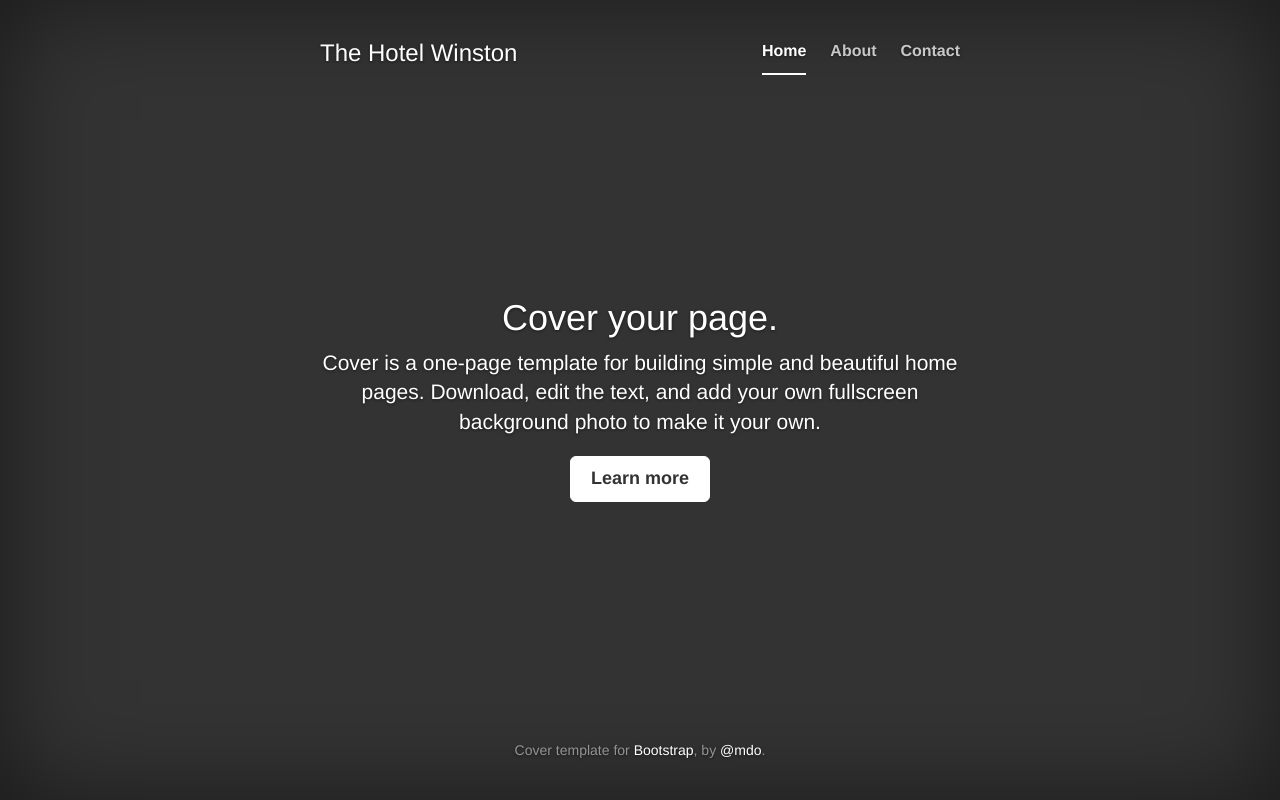
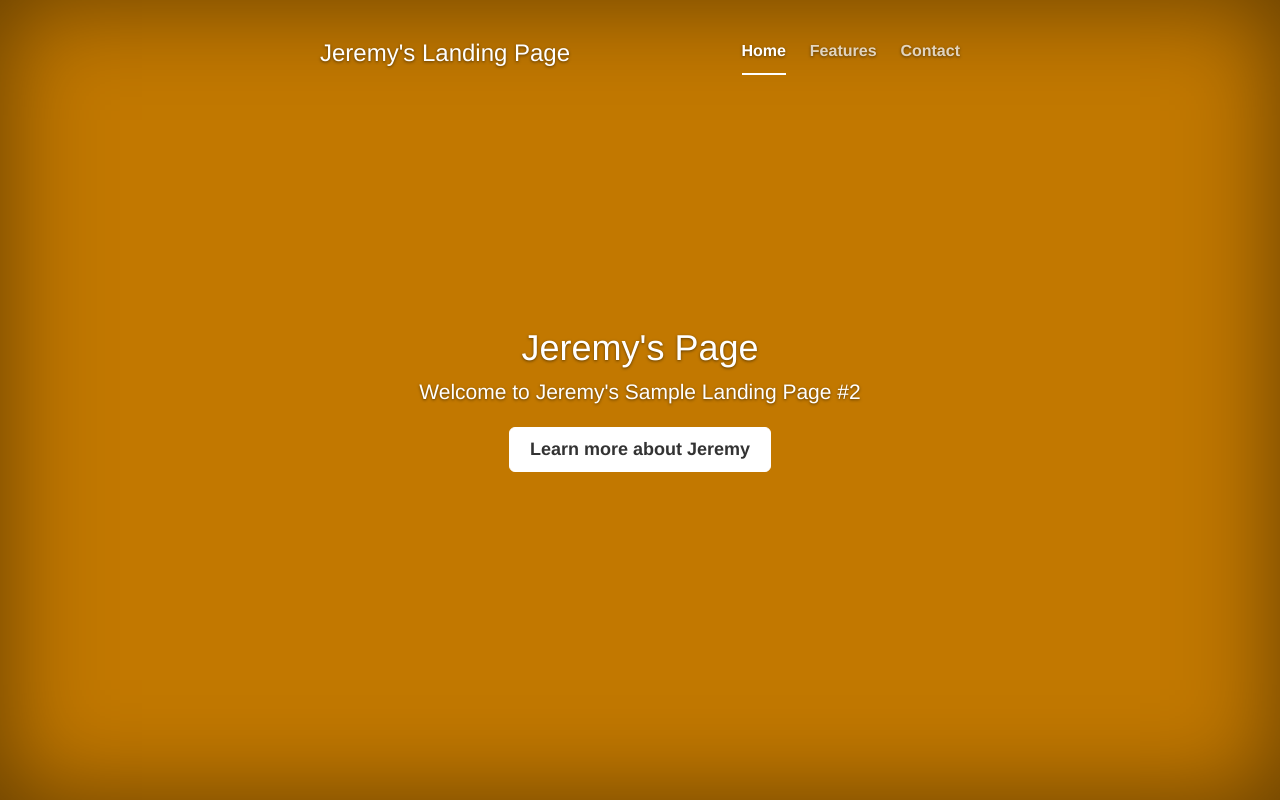
Before and after one commit to jeremyreynolds1/website, a PHP site: page /hotel_winston/index.html in a window 1280 px wide. Run offline with PHP 8.4, Linux system fonts and the light colour scheme; some libraries are stand-ins or nearby versions.

Commit message:
added new background color. removed docs.min.js.

```diff
--- a/hotel_winston/index.html
+++ b/hotel_winston/index.html
@@ -6,7 +6,7 @@
     <meta name="viewport" content="width=device-width, initial-scale=1">
     <meta name="description" content="">
     <meta name="author" content="">
-    <link rel="icon" href="../favicon.ico">
+    <link rel="icon" href="favicon.ico">
 
     <title>Cover Template for Bootstrap</title>
 
@@ -16,8 +16,13 @@
     <!-- Custom styles for this template -->
     <link href="../bootstrap/css/cover.css" rel="stylesheet">
 
-    <!-- IE10 viewport hack for Surface/desktop Windows 8 bug -->
-    <script src="../bootstrap/js/ie10.js"></script>
+
+    <!-- HTML5 shim and Respond.js IE8 support of HTML5 elements and media queries -->
+    <style>
+    	body{
+	    	background-color: #c27800;
+    	}
+    </style>
   </head>
 
   <body>
@@ -30,27 +35,21 @@
 
           <div class="masthead clearfix">
             <div class="inner">
-              <h3 class="masthead-brand">The Hotel Winston</h3>
+              <h3 class="masthead-brand">Jeremy's Landing Page</h3>
               <ul class="nav masthead-nav">
                 <li class="active"><a href="#">Home</a></li>
-                <li><a href="#">About</a></li>
+                <li><a href="#">Features</a></li>
                 <li><a href="#">Contact</a></li>
               </ul>
             </div>
           </div>
 
           <div class="inner cover">
-            <h1 class="cover-heading">Cover your page.</h1>
-            <p class="lead">Cover is a one-page template for building simple and beautiful home pages. Download, edit the text, and add your own fullscreen background photo to make it your own.</p>
+            <h1 class="cover-heading">Jeremy's Page</h1>
+            <p class="lead">Welcome to Jeremy's Sample Landing Page #2</p>
             <p class="lead">
-              <a href="#" class="btn btn-lg btn-default">Learn more</a>
+              <a href="#" class="btn btn-lg btn-default">Learn more about Jeremy</a>
             </p>
-          </div>
-
-          <div class="mastfoot">
-            <div class="inner">
-              <p>Cover template for <a href="http://getbootstrap.com">Bootstrap</a>, by <a href="https://twitter.com/mdo">@mdo</a>.</p>
-            </div>
           </div>
 
         </div>
@@ -63,7 +62,6 @@
     ================================================== -->
     <!-- Placed at the end of the document so the pages load faster -->
     <script src="https://ajax.googleapis.com/ajax/libs/jquery/1.11.1/jquery.min.js"></script>
-    <script src="../../dist/js/bootstrap.min.js"></script>
-    <script src="../../assets/js/docs.min.js"></script>
+    <script src="/bootstrap/js/bootstrap.min.js"></script>
   </body>
 </html>
--- /dev/null
+++ b/hotel_winston/layout-styles.css
@@ -0,0 +1,3 @@
+body{
+	background-color: #bf8900;
+}
--- a/layout-styles.css
+++ b/layout-styles.css
@@ -29,11 +29,6 @@ p {
 	border: 2px solid white;
 	border-radius: 20px;
 }
-.content{
-	width: 600px;
-	border: 2px solid cornflowerblue;
-	border-radius: 20px;
-}
 a{
 	color: black;
 }
```
